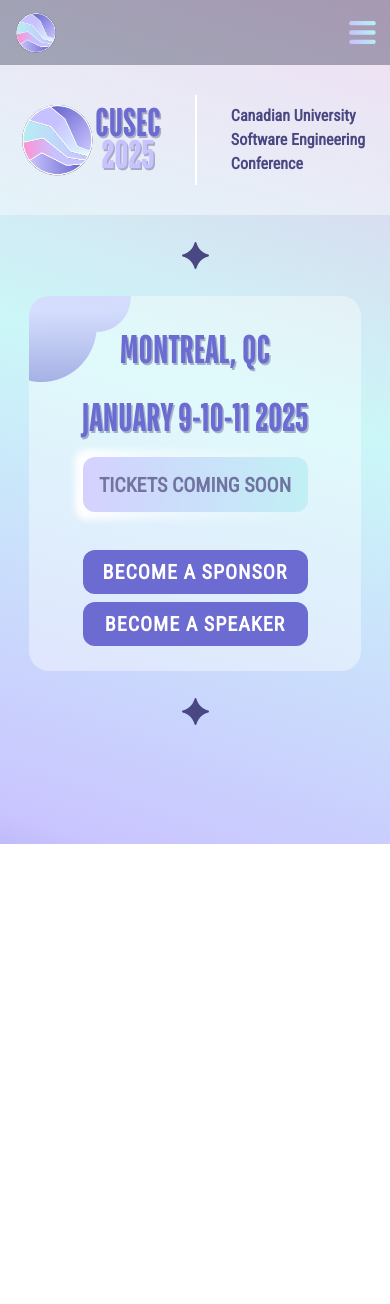
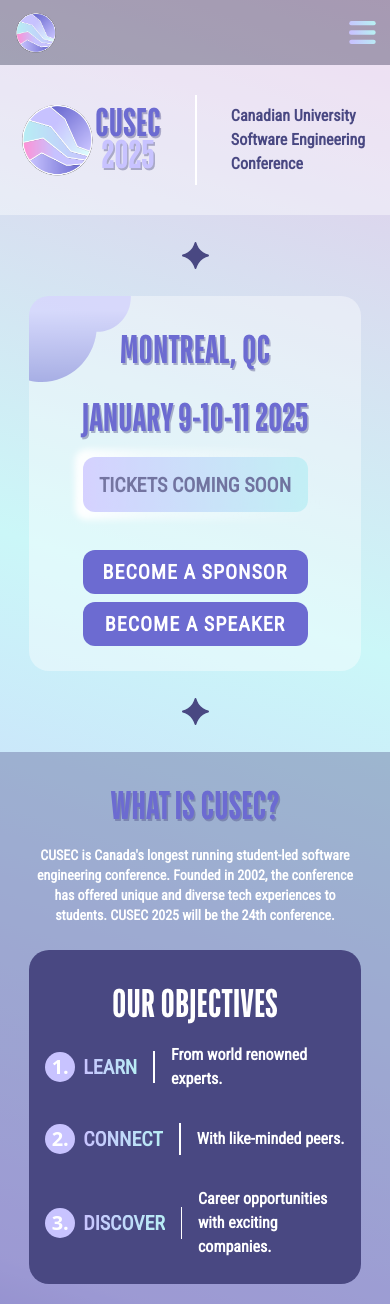
Before and after one commit to cusec/2025, a Next.js app: page / in a window 390 px wide. Before the commit the page ends 844 px from the top, so only its background shows below. Built offline with nearby package versions, Linux system fonts and the light colour scheme.

Commit message:
feat/refactor: implementing about us section, removing redundant files, updating global variable names

```diff
--- a/app/globals.css
+++ b/app/globals.css
@@ -90,6 +90,16 @@
 
 }
 
+/* any text w/ bluescreens font */
+.BScreensText {
+  font-family: "Bluescreens";
+}
+
+/* any text w/ roboto condensed font */
+.RobotoText {
+  font-family: "Roboto Condensed";
+}
+
 /* any <p> text that is dark blue (like in header) */
 .textFont {
   font-family: "Roboto Condensed";
@@ -97,11 +107,18 @@
   color: var(--dark-blue);
 }
 
-.text-shadow {
-  font-family: "Bluescreens";
-  color: var(--purple);
-  text-shadow: 1px 2px 0px rgba(73, 72, 130, 0.4);
+/* any <p> text that is used for large bodies of text (like in about us section) */
+.parText {
+  font-family: "Roboto Condensed";
+  font-weight: bold;
+  color: white;
+}
 
+.textGradient {
+  background: linear-gradient(270deg, #B8EEF4 0%, #C8C3FF 100%);
+  -webkit-background-clip: text;
+  -webkit-text-fill-color: transparent;
+  background-clip: text;
 }
 
 /* ----------bobbing---------- */
--- a/app/layout.tsx
+++ b/app/layout.tsx
@@ -11,7 +11,7 @@
       <head>
         <link rel="icon" href="/logo.svg" />
       </head>
-      <body className="overflow-hidden">
+      <body className="overflow-x-hidden overflow-y-auto">
         <Navbar />
         {children}
       </body>
--- a/app/page.tsx
+++ b/app/page.tsx
@@ -8,6 +8,7 @@
 // components
 import Splashpage from "@/components/Home/Splashpage";
 import Main from "@/components/Home/Main";
+import AboutUs from "@/components/AboutUs/AboutUs";
 
 export default function Home() {
   const [showSplash, setShowSplash] = useState(false);
@@ -24,13 +25,16 @@
   return (
     <>
       <title>CUSEC 2025</title>
-      <main
-        className={`${"mainGradientBackground"} flex items-center justify-center flex-col h-[100vh] pt-[65px]`}
-      >
+      <main className="mainGradientBackground flex flex-col overflow-x-hidden">
         {showSplash ? (
           <Splashpage onComplete={() => setShowSplash(false)} />
         ) : (
-          <Main />
+          <>
+            <div className="h-auto flex items-center justify-center mt-[65px]">
+              <Main />
+            </div>
+            <AboutUs />
+          </>
         )}
       </main>
     </>
--- /dev/null
+++ b/components/AboutUs/AboutUs.tsx
@@ -0,0 +1,22 @@
+// dependencies
+import { useState, useEffect } from "react";
+import Image from "next/image";
+import { motion, Variants } from "framer-motion";
+import AnimateElement from "../AnimateElement";
+
+// components
+import InfoText from "./InfoText";
+import OurObjectives from "./OurObjectives";
+import Star from "../Star";
+
+const AnimatedInfoText = AnimateElement(InfoText, 0);
+const AnimatedOurObjectives = AnimateElement(OurObjectives, 0);
+
+export default function AboutUs() {
+  return (
+    <motion.div className="z-10 h-auto w-full bg-[#494882] bg-opacity-35 pb-5">
+      <AnimatedInfoText />
+      <AnimatedOurObjectives />
+    </motion.div>
+  );
+}
--- /dev/null
+++ b/components/AboutUs/InfoText.tsx
@@ -0,0 +1,19 @@
+// dependencies
+import { useState, useEffect } from "react";
+
+import { motion } from "framer-motion";
+import AnimateElement from "../AnimateElement";
+
+export default function InfoText() {
+  return (
+    <div className="w-[85%] md:w-[90%] max-w-[900px] h-auto mx-auto py-[25px] flex flex-col justify-center items-center gap-2 text-center">
+      <h1 className="purpleText text-[40px] font-extrabold">WHAT IS CUSEC?</h1>
+      <p className="parText text-sm tracking-normal">
+        CUSEC is Canada's longest running student-led software engineering
+        conference. Founded in 2002, the conference has offered unique and
+        diverse tech experiences to students. CUSEC 2025 will be the 24th
+        conference.
+      </p>
+    </div>
+  );
+}
--- /dev/null
+++ b/components/AboutUs/Objective.tsx
@@ -0,0 +1,35 @@
+import { useState, useEffect } from "react";
+import Image from "next/image";
+import { motion } from "framer-motion";
+
+interface ObjectiveProps {
+  number: string;
+  title: string;
+  text: string;
+}
+
+const Objective: React.FC<ObjectiveProps> = ({ number, title, text }) => {
+  return (
+    <div className="flex flex-row items-center px-4">
+      {/* LEFT SIDE */}
+      <div className="w-auto flex flex-row justify-center items-center mr-2">
+        <div className="w-[30px] h-[30px] bg-[--light-purple] rounded-full flex items-center justify-center text-white font-bold text-xl mr-2">
+          {number}
+        </div>
+        <div className="flex flex-col items-center">
+          <h3 className="text-xl textGradient RobotoText font-extrabold leading-[80%]">
+            {title}
+          </h3>
+        </div>
+      </div>
+      {/* MIDDLE DIVIDER */}
+      <div className="w-[2px] h-8 mx-2 bg-white"></div>
+      {/* RIGHT */}
+      <div className="w-auto h-auto flex flex-grow justify-start items-center ml-2">
+        <p className="RobotoText text-base text-white font-extrabold">{text}</p>
+      </div>
+    </div>
+  );
+};
+
+export default Objective;
--- /dev/null
+++ b/components/AboutUs/OurObjectives.tsx
@@ -0,0 +1,37 @@
+// dependencies
+import { useState, useEffect } from "react";
+import Image from "next/image";
+import { motion, useTime, useTransform } from "framer-motion";
+
+// components
+import Objective from "./Objective";
+
+export default function OurObjectives() {
+  return (
+    <div className="w-[85%] md:w-[90%] max-w-[900px] h-auto mx-auto py-[25px] bg-[--dark-blue] rounded-[20px] flex flex-col justify-center items-center gap-2">
+      {/* head */}
+      <div className="w-full flex flex-col md:flex-row flex-wrap justify-center items-center gap-2">
+        <h3 className="text-white text-[40px] font-bold BScreensText">
+          OUR OBJECTIVES
+        </h3>
+      </div>
+      <div className="flex flex-col s gap-8 justify-start">
+        <Objective
+          number={"1."}
+          title="LEARN"
+          text="From world renowned experts."
+        />
+        <Objective
+          number={"2."}
+          title="CONNECT"
+          text="With like-minded peers."
+        />
+        <Objective
+          number={"3."}
+          title="DISCOVER"
+          text="Career opportunities with exciting companies."
+        />
+      </div>
+    </div>
+  );
+}
--- a/components/Home/Homepage.tsx
+++ /dev/null
@@ -1,116 +0,0 @@
-"use client";
-
-import { motion, Variants } from "framer-motion";
-import Image from "next/image";
-import React, { useState, useEffect } from "react";
-
-const transitionConfig = (delay = 0) => ({
-  type: "spring",
-  stiffness: 50,
-  duration: 0.5,
-  delay: delay,
-});
-
-const parentVariants: Variants = {
-  hidden: {
-    opacity: 0,
-    scale: 0.5,
-  },
-  visible: {
-    opacity: 1,
-    scale: 1,
-    transition: {
-      delayChildren: 0.1,
-      staggerChildren: 0.1,
-    },
-  },
-};
-
-const childVariants: Variants = {
-  hidden: {
-    opacity: 0,
-    scale: 0.5,
-  },
-  visible: {
-    opacity: 1,
-    scale: 1,
-    transition: {
-      type: "spring",
-      stiffness: 50,
-      duration: 1,
-    },
-  },
-};
-
-export default function Homepage() {
-  return (
-    <>
-      <motion.div
-        className="flex flex-col items-center w-4/5 sm:w-[500px] z-10 mt-[-150px]"
-        variants={parentVariants}
-      >
-        <motion.div
-          className="flex justify-center mb-[80px] w-full max-w-[450px]"
-          transition={transitionConfig()}
-          variants={childVariants}
-          initial="hidden"
-          animate="visible"
-        >
-          <Image
-            className=" w-[90%] max-w-[450px]"
-            src="/images/logo-text-main.svg"
-            alt="2025 logo"
-            width={1080}
-            height={1080}
-          />
-        </motion.div>
-
-        <motion.div
-          className="flex flex-col justify-center"
-          id="text"
-          transition={transitionConfig(0)}
-          variants={parentVariants}
-          initial="hidden"
-          animate="visible"
-        >
-          <motion.h2
-            className="text-center sm:hidden text-[14px] text-font"
-            variants={childVariants}
-          >
-            CANADIAN UNIVERSITY
-          </motion.h2>
-          <motion.h2
-            className="text-center sm:hidden text-[14px] text-font"
-            variants={childVariants}
-          >
-            SOFTWARE ENGINEERING CONFERENCE
-          </motion.h2>
-          <motion.h2
-            className="hidden sm:block text-center text-[14px] text-font"
-            variants={childVariants}
-          >
-            CANADIAN UNIVERSITY SOFTWARE ENGINEERING CONFERENCE
-          </motion.h2>
-          <motion.h1
-            className="text-shadow text-center text-[40px] font-bold"
-            variants={childVariants}
-          >
-            EAST CANADA - JANUARY 2025
-          </motion.h1>
-          <motion.div
-            className="flex justify-center mt-5"
-            variants={childVariants}
-          >
-            <motion.button
-              className="w-[225px] h-[44px] bg-[#FEFEFE] text-font main-button "
-              variants={childVariants}
-              whileHover={{ backgroundColor: "#f8f9fa", scale: 1.05 }}
-            >
-              COMING SOON!
-            </motion.button>
-          </motion.div>
-        </motion.div>
-      </motion.div>
-    </>
-  );
-}
--- a/components/Home/Main.tsx
+++ b/components/Home/Main.tsx
@@ -15,7 +15,7 @@
 
 export default function Main() {
   return (
-    <motion.div className="z-10 h-[100vh] w-screen">
+    <motion.div className="z-10 h-auto w-screen">
       <AnimatedHeader />
       <AnimatedStar />
       <AnimatedEventDetails />
--- a/components/Home/Splashpage.tsx
+++ b/components/Home/Splashpage.tsx
@@ -44,7 +44,7 @@
   return (
     <AnimatePresence>
       <motion.main
-        className={`flex items-center justify-center flex-col h-screen`}
+        className={`flex items-center justify-center flex-col h-screen !overflow-hidden`}
       >
         <div className="flex flex-row justify-center items-center h-[150px] w-full mx-auto gap-[14px]">
           {/* LEFT SIDE */}
```
